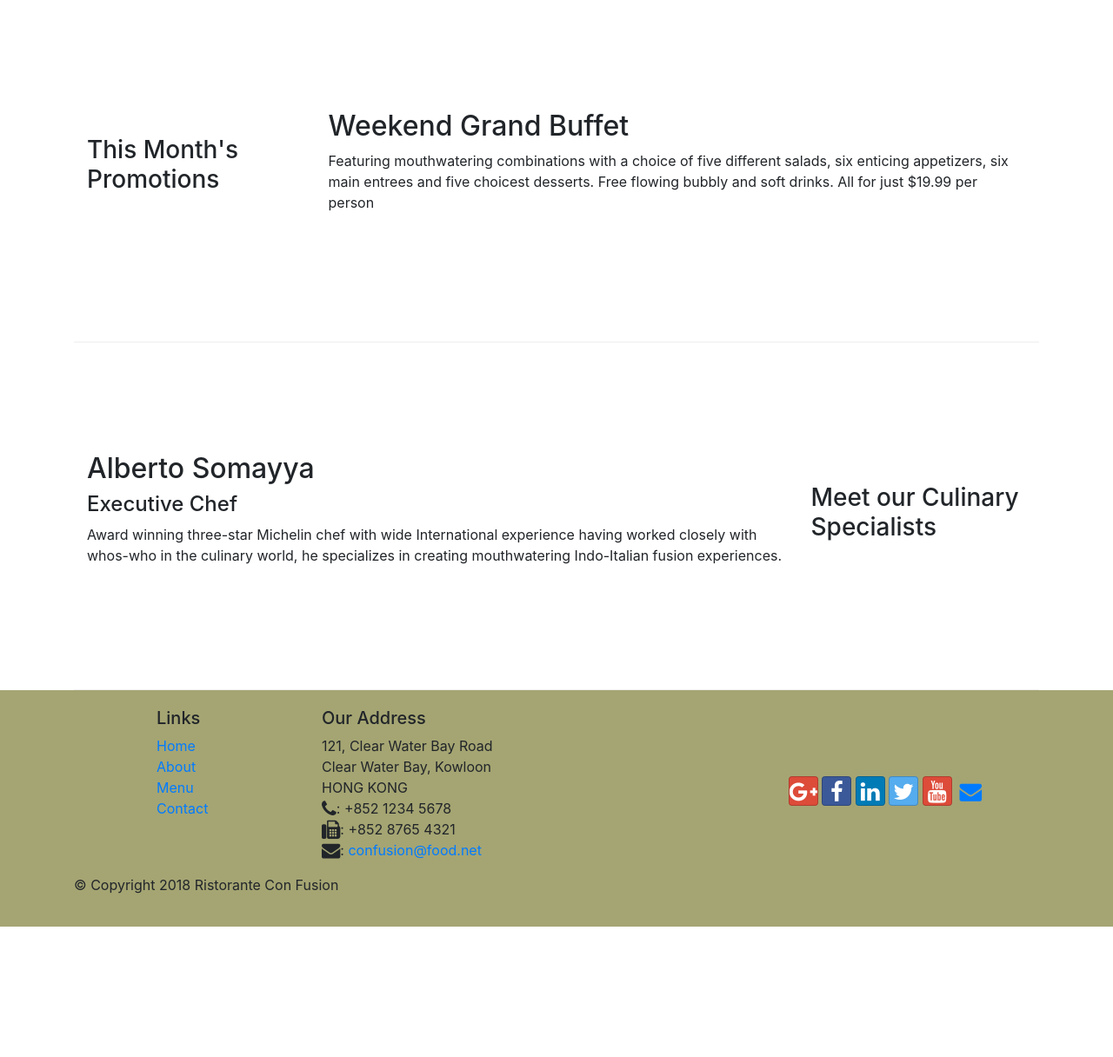
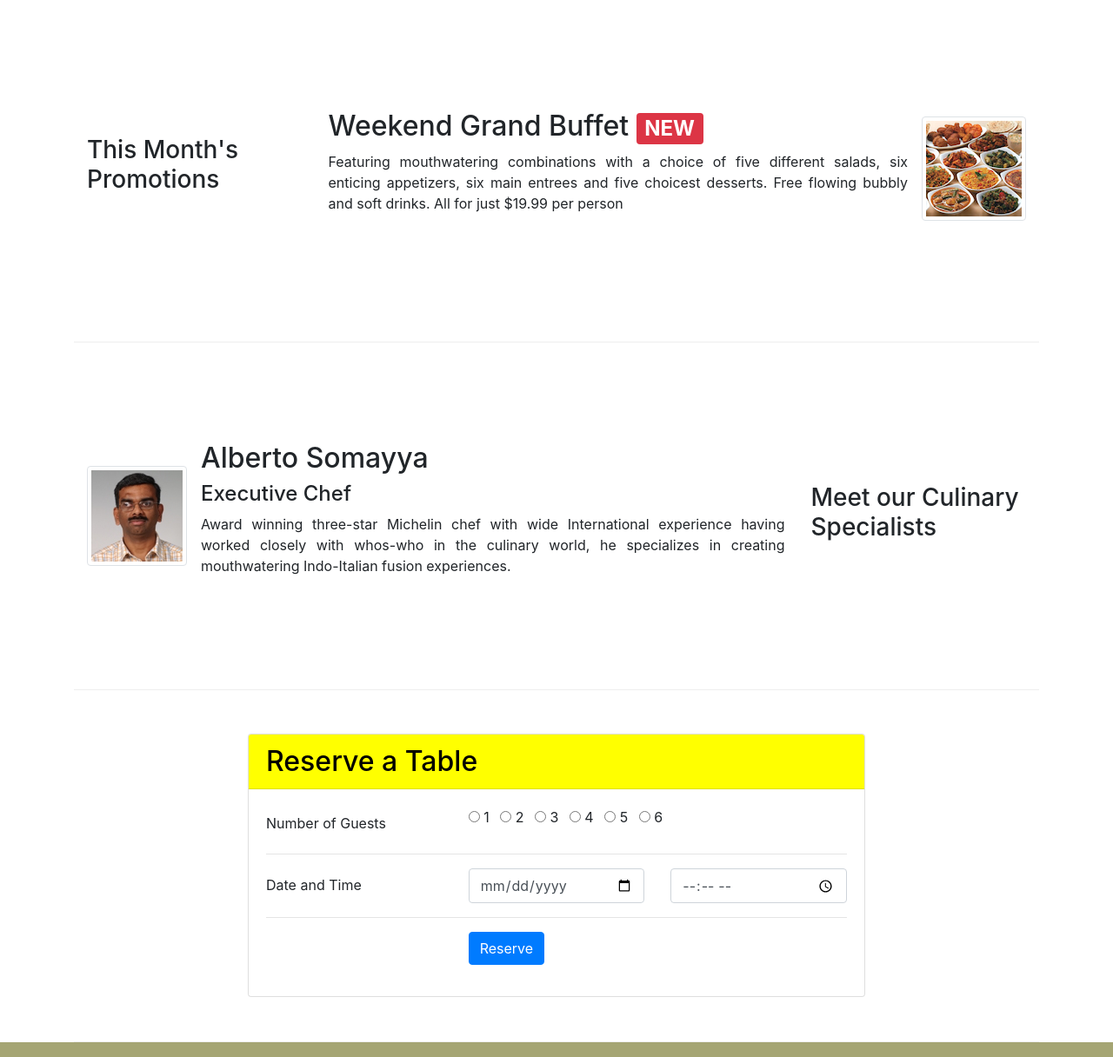
Before and after one commit to sushanth-hrn/Bootstrap, a website: page index.html in a window 1280 px wide. Shown: the part 740-1956 px from the top of the page at 87% size. Before the commit the page ends 1806 px from the top, so only its background shows below. Drawn offline with nearby package versions, Linux system fonts and the light colour scheme.

Commit message:
css components

```diff
--- a/index.html
+++ b/index.html
@@ -22,7 +22,7 @@
             <button class="navbar-toggler" type="button" data-toggle="collapse" data-target="#Navbar">
                 <span class="navbar-toggler-icon"></span>
             </button>
-            <a class="navbar-brand mr-auto" href="#">Ristorante Con Fusion</a>
+            <a class="navbar-brand mr-auto" href="#"><img src="img/logo.png" alt="logo" height="30" width="41"></a>
             <div class="collpase navbar-collapse" id="Navbar">
                 <ul class="navbar-nav mr-auto">
                     <li class="nav-item active"><a class="nav-link" href="#"><span class="fa fa-home fa-lg"></span> Home</a></li>
@@ -41,7 +41,11 @@
                     <h1>Ristorante con Fusion</h1>
                     <p>We take inspiration from the World's best cuisines, and create a unique fusion experience. Our lipsmacking creations will tickle your culinary senses!</p>
                 </div>
-                <div class="col-12 col-sm">
+                <div class="col-12 col-sm align-self-center">
+                    <img src="img/logo.png" alt="logo" class="img-fluid">
+                </div>
+                <div class="col-12 col-sm align-self-center">
+                    <a href="#reserve" class="btn btn-primary" style="background-color: yellow; color: black;">Reserve Table</a>
                 </div>
             </div>
         </div>
@@ -53,8 +57,13 @@
                 <h3>Our Lipsmacking Culinary Creations</h3>
             </div>
             <div class="col-12 col-sm order-sm-first col-md">
-                <h2>Uthappizza</h2>
-                <p>A unique combination of Indian Uthappam (pancake) and Italian pizza, topped with Cerignola olives, ripe vine cherry tomatoes, Vidalia onion, Guntur chillies and Buffalo Paneer.</p>
+                <div class="media">
+                    <img class="d-flex mr-3 img-thumbnail align-self-center" src="img/uthappizza.png" alt="pizza">
+                    <div class="media-body">
+                        <h2 class="mt-0">Uthappizza <span class="badge badge-danger">HOT</span> <span class="badge badge-pill badge-secondary">$4.99</span></h2>
+                        <p style="text-align: justify; word-break: keep-all;">A unique combination of Indian Uthappam (pancake) and Italian pizza, topped with Cerignola olives, ripe vine cherry tomatoes, Vidalia onion, Guntur chillies and Buffalo Paneer.</p>
+                    </div>
+                </div>
             </div>
         </div>
 
@@ -64,8 +73,14 @@
                 <h3>This Month's Promotions</h3>
             </div>
             <div class="col-12 col-sm order-sm-last col-md">
-                <h2>Weekend Grand Buffet</h2>
-                <p>Featuring mouthwatering combinations with a choice of five different salads, six enticing appetizers, six main entrees and five choicest desserts. Free flowing bubbly and soft drinks. All for just $19.99 per person </p>
+                <div class="media">
+                    <div class="media-body">
+                        <h2>Weekend Grand Buffet <span class="badge badge-danger">NEW</span></h2>
+                        <p style="text-align: justify; word-break: keep-all;">Featuring mouthwatering combinations with a choice of five different salads, six enticing appetizers, six main entrees and
+                            five choicest desserts. Free flowing bubbly and soft drinks. All for just $19.99 per person </p>
+                    </div>
+                    <img class="d-flex ml-3 img-thumbnail align-self-center" src="img/buffet.png" alt="Buffet">
+                </div>
             </div>
         </div>
 
@@ -74,9 +89,57 @@
                 <h3>Meet our Culinary Specialists</h3>
             </div>
             <div class="col-12 col-sm order-sm-first col-md">
-                <h2>Alberto Somayya</h2>
-                <h4>Executive Chef</h4>
-                <p>Award winning three-star Michelin chef with wide International experience having worked closely with whos-who in the culinary world, he specializes in creating mouthwatering Indo-Italian fusion experiences. </p>
+                <div class="media">
+                    <img src="img/alberto.png" alt="our culinary specialist" class="img-fluid img-thumbnail mr-3 align-self-center d-flex">
+                    <div class="media-body">
+                        <h2 class="mt-auto">Alberto Somayya</h2>
+                        <h4>Executive Chef</h4>
+                        <p style="text-align: justify; word-break: keep-all;">Award winning three-star Michelin chef with wide International experience having worked closely with whos-who in the culinary world, he specializes in creating mouthwatering Indo-Italian fusion experiences. </p>
+                    </div>
+                </div>
+            </div>
+        </div>
+
+        <div class="row row-content" id="reserve">
+            <div class="col-12 col-sm-8 offset-2">
+                <div class="card">
+                    <h2 class="card-header" style="background-color: yellow; color: black;">Reserve a Table</h2>
+                    <div class="card-body">
+                        <form>
+                            <div class="form-group row">
+                                <label for="no.of guests" class="col-12 col-sm-4 col-form-label">Number of Guests</label>
+                                <div class="col-12 col-sm-8" id="no.of guests">
+                                    <label class="mr-2"><input type="radio" id="one" name="guests" value="one"> 1</label>
+                                    <label class="mr-2"><input type="radio" id="two" name="guests" value="two"> 2</label>
+                                    <label class="mr-2"><input type="radio" id="three" name="guests" value="three"> 3</label>
+                                    <label class="mr-2"><input type="radio" id="four" name="guests" value="four"> 4</label>
+                                    <label class="mr-2"><input type="radio" id="five" name="guests" value="five"> 5</label>
+                                    <label class="mr-2"><input type="radio" id="six" name="guests" value="six"> 6</label>
+                                </div>
+                            </div>
+                            <hr>
+                            <div class="form-group row">
+                                <label for="date and time" class="col-form-label col-12 col-sm-4">Date and Time</label>
+                                <div class="col-12 col-sm-4" id="date and time">
+                                    <input type="date" name="date" class="form-control">
+                                </div>
+                                <div class="col-12 col-sm-4">
+                                    <input type="time" name="time" class="form-control">
+                                </div>
+                            </div>
+                            <hr>
+                            <div class="form-group row">
+                                <div class="col-12 offset-4">
+                                    <button class="btn btn-primary" type="submit">
+                                        Reserve
+                                    </button>
+                                </div>
+                            </div>
+                        </form>
+                    </div>
+                </div>
+                <div class="col-12 col-sm-2">
+                </div>
             </div>
         </div>
     </div>
```
Also changed, not shown: aboutus.html (+3 -2 lines), contactus.html (+3 -2 lines), img/alberto.png (added), img/buffet.png (added), img/logo.png (added), img/uthappizza.png (added), 1 other file.
